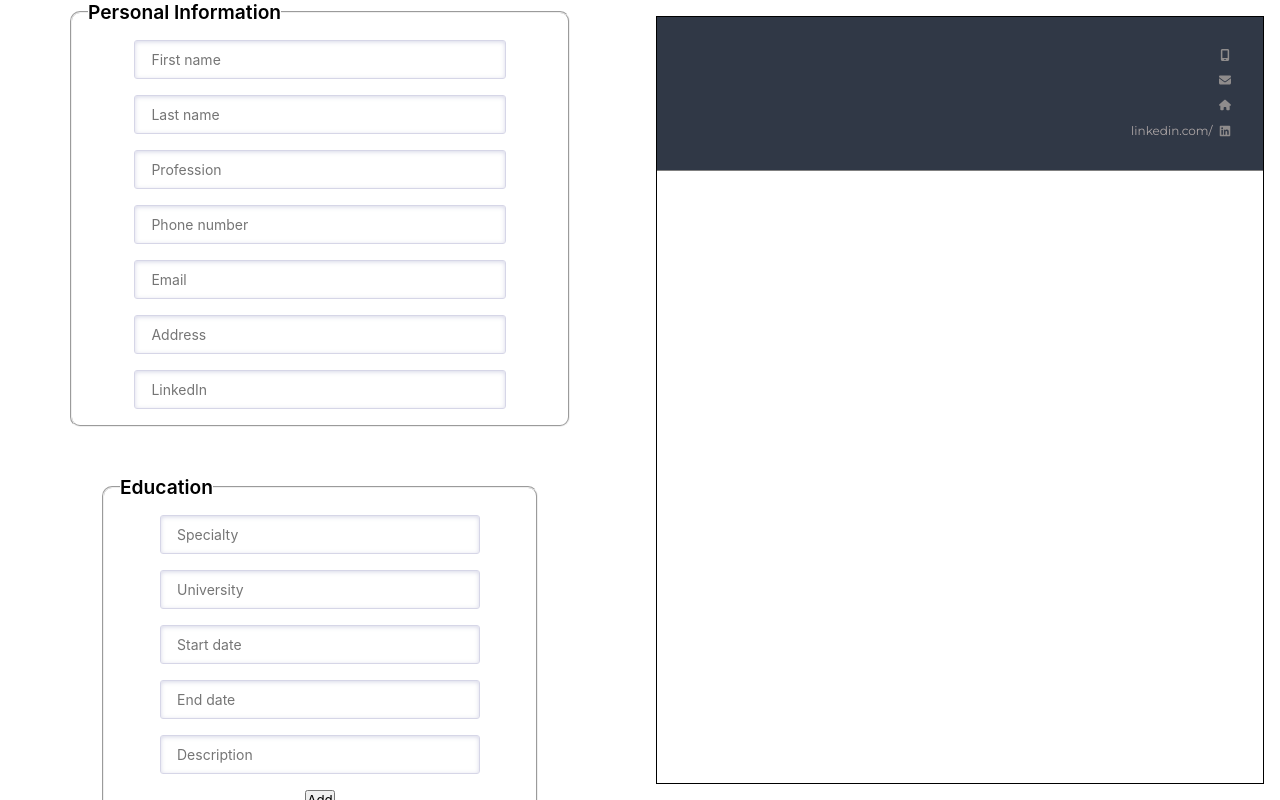
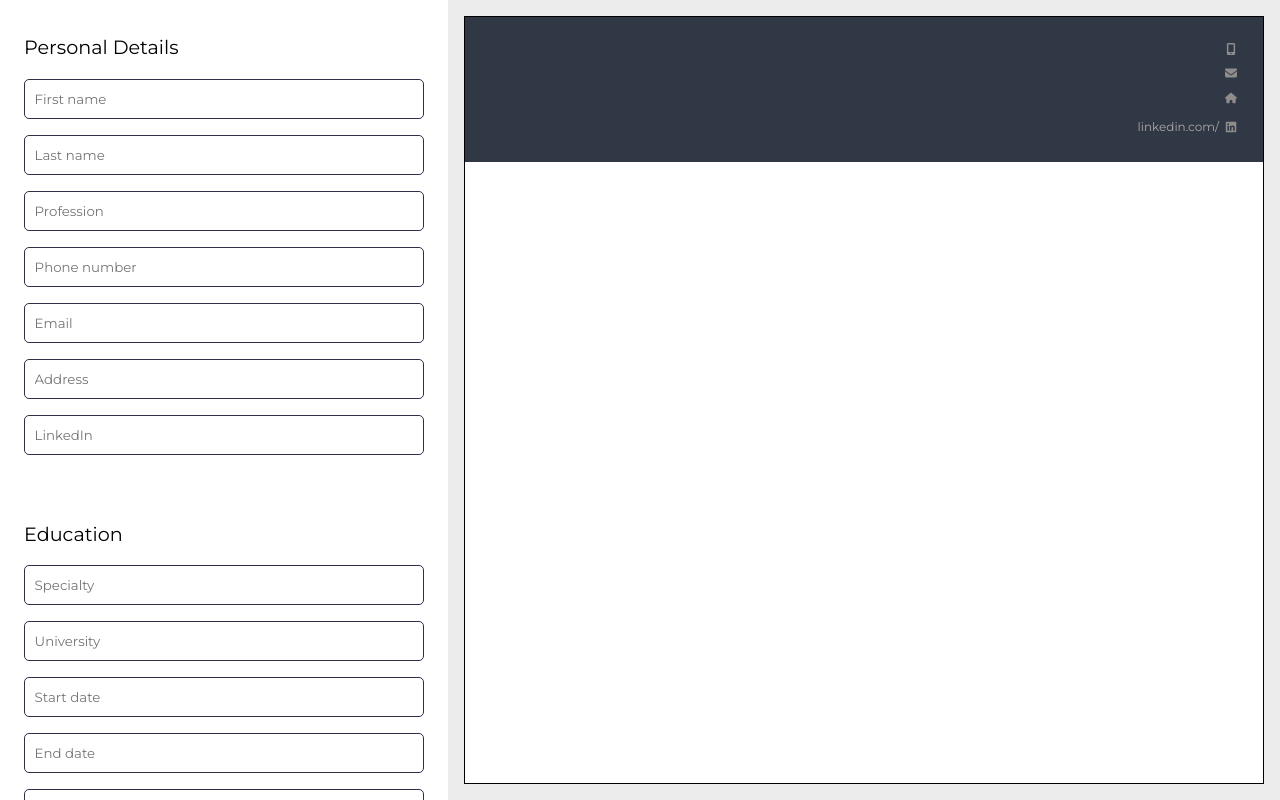
Before and after one commit to davitJabushanuri/cv-project, a React (Create React App) app: page / in a window 1280 px wide. Built offline with nearby package versions, Linux system fonts and the light colour scheme.

Commit message:
style input fields

```diff
--- a/src/App.css
+++ b/src/App.css
@@ -1,61 +1,94 @@
+@import url('https://fonts.googleapis.com/css2?family=Montserrat&family=Poppins:ital@1&family=Roboto:ital@1&display=swap');
+
 * {
 	box-sizing: border-box;
 	padding: 0;
 	margin: 0;
-	font-family: -apple-system, BlinkMacSystemFont, 'Segoe UI', Roboto, Oxygen,
-		Ubuntu, Cantarell, 'Open Sans', 'Helvetica Neue', sans-serif;
+	font-family: 'montserrat', sans-serif;
+	line-height: 1.6;
 }
 
 .app {
 	height: 100vh;
-	display: flex;
+	display: grid;
+	grid-template-columns: 1fr, 1fr;
+	grid-template-areas: 'input output';
 }
 
-.app > * {
-	width: 50vw;
-}
-
-.Input {
+.input {
+	grid-area: 'input';
 	display: flex;
 	justify-content: center;
 	overflow: scroll;
+	overflow-x: hidden;
+	padding: 2rem;
 }
 
 .form {
 	display: flex;
-	gap: 1rem;
 	flex-direction: column;
-	width: 500px;
+	gap: 4rem;
 }
 
-fieldset {
+.form > div {
 	display: flex;
 	flex-direction: column;
 	gap: 1rem;
-	align-items: center;
-	border-radius: 10px;
-	padding: 1rem;
 }
 
-legend {
-	font-size: 1.2rem;
-	font-weight: 600;
+input,
+button {
+	width: 400px;
+	height: 40px;
+	padding: 0.6rem;
+	border-radius: 5px;
+	border: 1px solid #2d3047;
 }
 
-input {
-	font-size: 14px;
-	padding: 10px 16px;
-	width: 80%;
-	background-color: #fff;
-	border: 1px solid #d6d6e7;
-	border-radius: 3px;
-	color: rgb(35, 38, 59);
-	box-shadow: inset 0 1px 4px 0 rgb(119 122 175 / 30%);
-	overflow: hidden;
-	transition: all 100ms ease-in-out;
+button {
+	text-transform: uppercase;
+	display: flex;
+	justify-content: center;
+	align-items: center;
+	background-color: #08b2e3;
+	border: none;
+	color: rgb(255, 255, 255);
+	font-weight: 500;
 }
 
-input:focus {
-	outline: 1px solid #3c4fe0;
-	box-shadow: 0 1px 0 0 rgb(35 38 59 / 5%);
+textarea {
+	height: 140px;
+	border-radius: 5px;
+	border: 1px solid #2d3047;
+	padding: 0.6rem;
+	resize: none;
 }
+
+input:focus,
+textarea:focus,
+button:focus {
+	border: 1px solid #08b2e3;
+	outline: 1px solid #08b2e3;
+}
+
+h2 {
+	font-weight: 400;
+	font-size: 1.2rem;
+}
+
+.output {
+	grid-area: 'output';
+}
+
+.resume {
+	overflow: scroll;
+	overflow-x: hidden;
+}
+
+.resume::-webkit-scrollbar {
+	display: none;
+}
+
+main {
+	padding: 2rem;
+}
--- a/src/components/input/EducationInfo.js
+++ b/src/components/input/EducationInfo.js
@@ -2,7 +2,7 @@ import React from 'react'
 
 const EducationInfo = ({ info, setInfo }) => {
 	const [school, setSchool] = React.useState({})
-
+	console.log(info)
 	const saveSchool = e => {
 		setSchool({
 			...school,
@@ -20,9 +20,7 @@ const EducationInfo = ({ info, setInfo }) => {
 
 	return (
 		<div className='education'>
-			<fieldset id='education-fieldset'>
-				<legend>Education</legend>
-
+			<h2>Education</h2>
 			<input
 				type='text'
 				name='specialty'
@@ -51,15 +49,13 @@ const EducationInfo = ({ info, setInfo }) => {
 				onChange={saveSchool}
 			/>
 
-				<input
-					type='textarea'
+			<textarea
 				name='description'
 				placeholder='Description'
 				onChange={saveSchool}
 			/>
 
 			<button onClick={pushSchoolToInfo}>Add</button>
-			</fieldset>
 		</div>
 	)
 }
--- a/src/components/input/EmploymentInput.js
+++ b/src/components/input/EmploymentInput.js
@@ -20,9 +20,7 @@ const EmploymentInput = ({ info, setInfo }) => {
 
 	return (
 		<div className='employment'>
-			<fieldset id='work-fieldset'>
-				<legend>Work Experience</legend>
-
+			<h2>Employment</h2>
 			<input
 				type='text'
 				name='position'
@@ -51,15 +49,13 @@ const EmploymentInput = ({ info, setInfo }) => {
 				onChange={saveJob}
 			/>
 
-				<input
-					type='textarea'
+			<textarea
 				name='description'
 				placeholder='Description'
 				onChange={saveJob}
 			/>
 
 			<button onClick={pushJobToInfo}>Add</button>
-			</fieldset>
 		</div>
 	)
 }
--- a/src/components/input/Input.js
+++ b/src/components/input/Input.js
@@ -7,7 +7,7 @@ import SkillsInput from './SkillsInput'
 
 const Input = ({ info, setInfo }) => {
 	return (
-		<div className='Input'>
+		<div className='input'>
 			<form className='form' action=''>
 				<PersonalDetailsInput info={info} setInfo={setInfo} />
 				<EducationInfo info={info} setInfo={setInfo} />
--- a/src/components/input/LanguagesInput.js
+++ b/src/components/input/LanguagesInput.js
@@ -16,9 +16,8 @@ const LanguagesInput = ({ info, setInfo }) => {
 	}
 
 	return (
-		<fieldset id='skills-fieldset'>
-			<legend>Languages</legend>
-
+		<div className='languages'>
+			<h2>Languages</h2>
 			<input
 				type='text'
 				name='language'
@@ -27,7 +26,7 @@ const LanguagesInput = ({ info, setInfo }) => {
 			/>
 
 			<button onClick={pushLanguageToInfo}>Add</button>
-		</fieldset>
+		</div>
 	)
 }
 
--- a/src/components/input/PersonalDetailsInput.js
+++ b/src/components/input/PersonalDetailsInput.js
@@ -9,8 +9,7 @@ const PersonalDetailsInput = ({ info, setInfo }) => {
 	}
 	return (
 		<div className='personal-details'>
-			<fieldset id='personal-info-fieldset'>
-				<legend>Personal Information</legend>
+			<h2>Personal Details</h2>
 
 			<input
 				name='firstname'
@@ -60,7 +59,6 @@ const PersonalDetailsInput = ({ info, setInfo }) => {
 				placeholder='LinkedIn'
 				onChange={savePersonalDetails}
 			/>
-			</fieldset>
 		</div>
 	)
 }
--- a/src/components/input/SkillsInput.js
+++ b/src/components/input/SkillsInput.js
@@ -16,8 +16,7 @@ const SkillsInput = ({ info, setInfo }) => {
 	}
 	return (
 		<div className='skills'>
-			<fieldset id='skills-fieldset'>
-				<legend>Skills</legend>
+			<h2>Skills</h2>
 
 			<input
 				type='text'
@@ -27,7 +26,6 @@ const SkillsInput = ({ info, setInfo }) => {
 			/>
 
 			<button onClick={pushSkillToInfo}>Add</button>
-			</fieldset>
 		</div>
 	)
 }
--- a/src/components/output/Languages.js
+++ b/src/components/output/Languages.js
@@ -3,7 +3,7 @@ import React from 'react'
 const Languages = ({ languages }) => {
 	return (
 		<div className='languages'>
-			<h1>{languages.length > 0 ? `Languages` : ''}</h1>
+			<h1 className='heading'>{languages.length > 0 ? `Languages` : ''}</h1>
 			{languages.map(x => {
 				return <li>{x}</li>
 			})}
--- a/src/components/output/Output.css
+++ b/src/components/output/Output.css
@@ -1,39 +1,28 @@
-@import url('https://fonts.googleapis.com/css2?family=Montserrat&family=Poppins:ital@1&family=Roboto:ital@1&display=swap');
-
-* {
-	box-sizing: border-box;
-	padding: 0;
-	margin: 0;
-}
-
 .output {
 	min-height: 100vh;
 	padding: 1rem;
 	display: flex;
 	justify-content: center;
+	background-color: rgb(236, 236, 236);
 }
 
 .resume {
 	width: 800px;
 	background-color: #fff;
-
 	border: 1px solid black;
 }
 
 .personal-information {
 	background-color: #303846;
-	padding: 2rem;
+	padding: 1.6rem;
 	display: flex;
 	justify-content: space-between;
-	padding-bottom: 2rem;
-	border-bottom: 1px solid gray;
 }
 
 .left {
 	display: flex;
 	justify-content: center;
 	flex-direction: column;
-	margin-bottom: 1rem;
 }
 
 .left > h1 {
@@ -74,10 +63,6 @@
 	color: rgb(143, 140, 140);
 }
 
-.education {
-	padding: 2rem;
-}
-
 .university {
 	margin-bottom: 1rem;
 }
@@ -111,7 +96,3 @@
 	justify-content: center;
 	align-items: center;
 }
-
-p {
-	font-family: 'Montserrat', sans-serif;
-}
--- a/src/components/output/Output.js
+++ b/src/components/output/Output.js
@@ -11,10 +11,12 @@ const Output = ({ info }) => {
 		<div className='output'>
 			<div className='resume'>
 				<PersonalDetails personalDetails={info} />
-				<Education education={info.education} />
-				<Employment employment={info.employment} />
-				<Skills skills={info.skills} />
-				<Languages languages={info.languages} />
+				<main>
+					<Education education={info.education} />
+					<Employment employment={info.employment} />
+					<Skills skills={info.skills} />
+					<Languages languages={info.languages} />
+				</main>
 			</div>
 		</div>
 	)
--- a/src/index.css
+++ /dev/null
@@ -1,13 +0,0 @@
-body {
-  margin: 0;
-  font-family: -apple-system, BlinkMacSystemFont, 'Segoe UI', 'Roboto', 'Oxygen',
-    'Ubuntu', 'Cantarell', 'Fira Sans', 'Droid Sans', 'Helvetica Neue',
-    sans-serif;
-  -webkit-font-smoothing: antialiased;
-  -moz-osx-font-smoothing: grayscale;
-}
-
-code {
-  font-family: source-code-pro, Menlo, Monaco, Consolas, 'Courier New',
-    monospace;
-}
--- a/src/index.js
+++ b/src/index.js
@@ -1,6 +1,5 @@
 import React from 'react'
 import ReactDOM from 'react-dom'
-import './index.css'
 import App from './App'
 
 ReactDOM.render(
```
Lines whose indentation alone changed are shown as unchanged.
